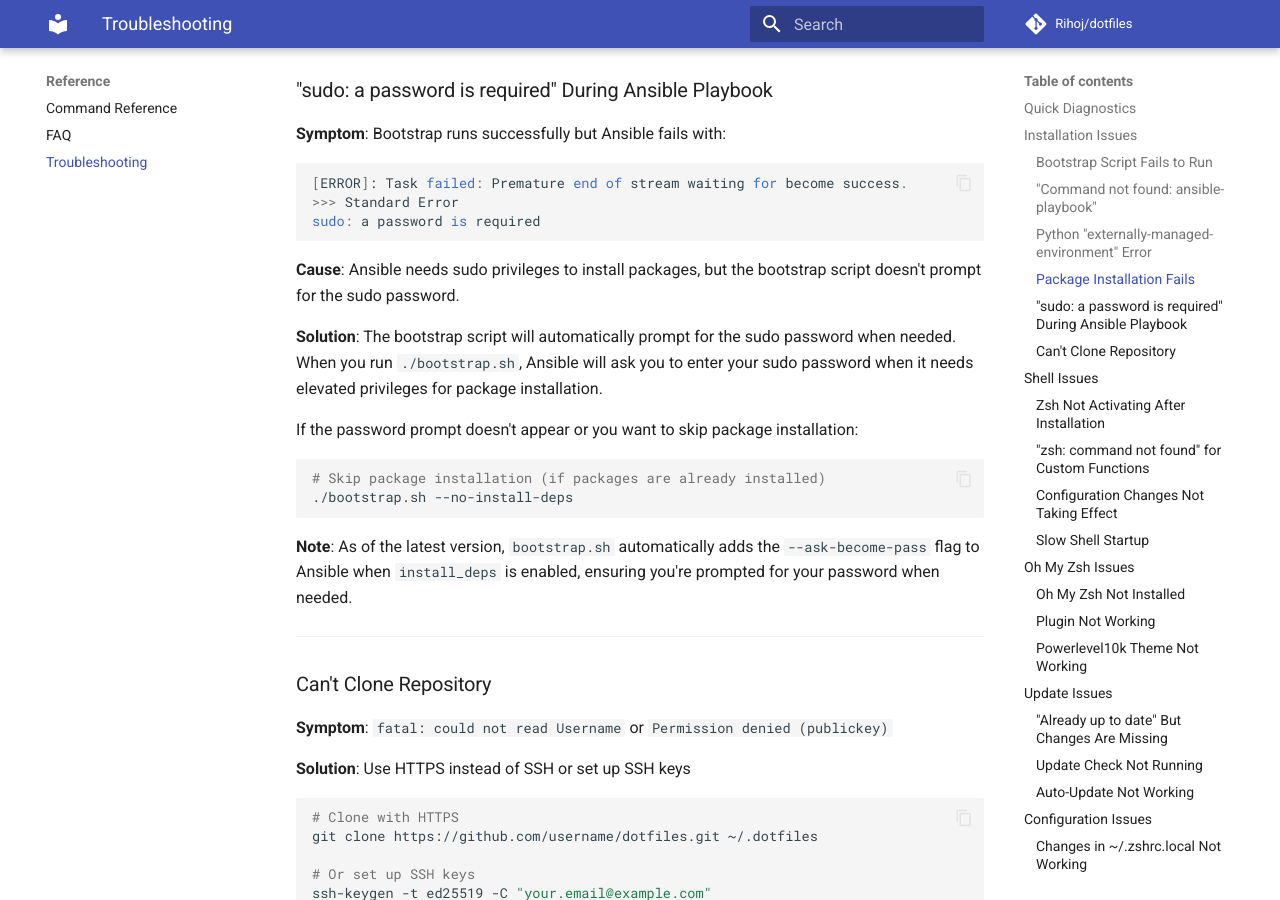
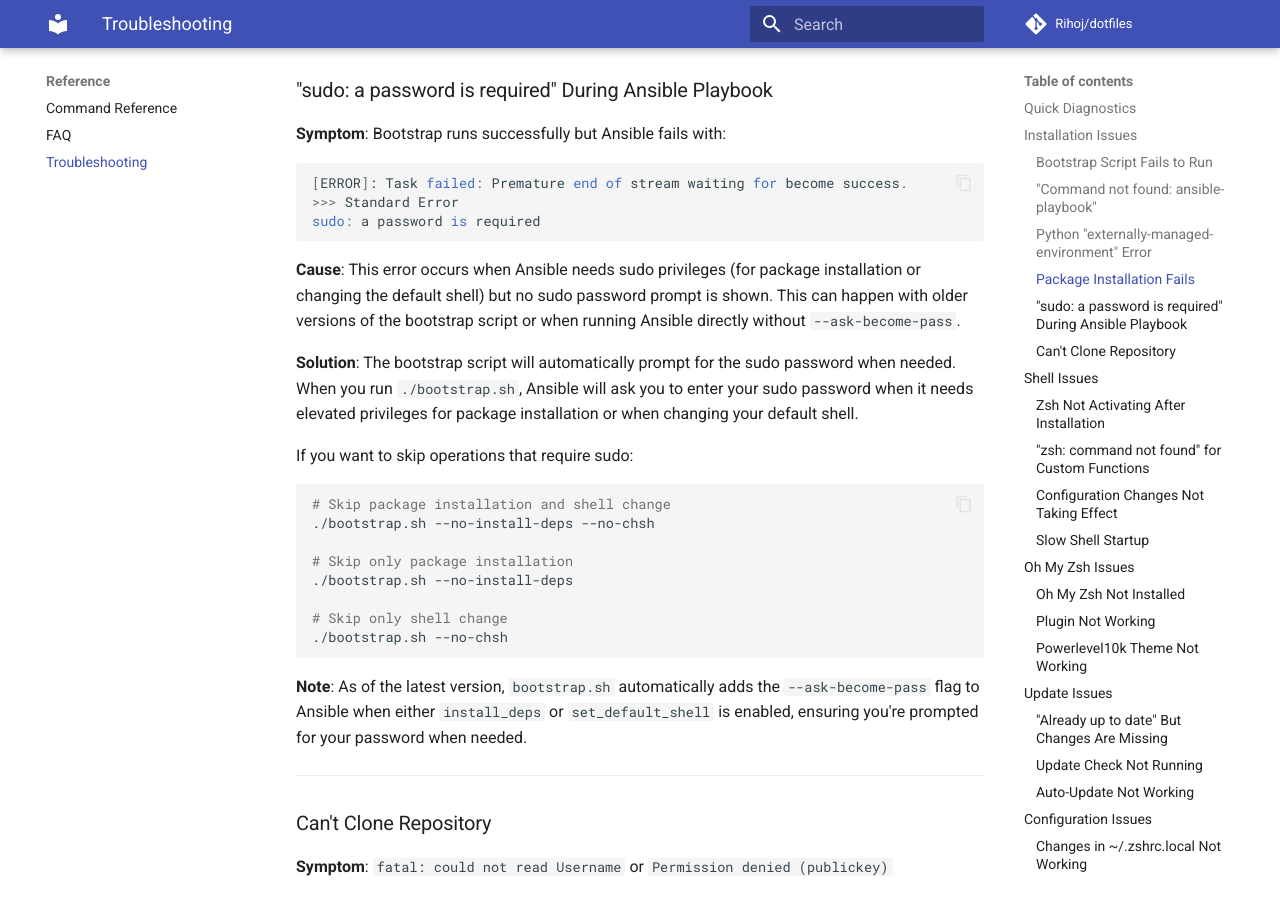
Before and after one commit to Rihoj/dotfiles, an MkDocs documentation site: the page built from docs/troubleshooting.md, in a window 1280 px wide and 900 px high, scrolled down 3052 px. Built offline with MkDocs 1.6.1 and Material for MkDocs 9.7.7, drawn with Linux system fonts in a browser that asks for light colours; comment, search, counter and statistics services are not loaded.

Commit message:
Update documentation to clarify sudo is needed for both package installation and shell changes
Co-authored-by: Rihoj <1520296+Rihoj@users.noreply.github.com>

````diff
--- a/docs/troubleshooting.md
+++ b/docs/troubleshooting.md
@@ -155,17 +155,23 @@ sudo pacman -S git curl zsh vim
 sudo: a password is required
 ```
 
-**Cause**: Ansible needs sudo privileges to install packages, but the bootstrap script doesn't prompt for the sudo password.
+**Cause**: This error occurs when Ansible needs sudo privileges (for package installation or changing the default shell) but no sudo password prompt is shown. This can happen with older versions of the bootstrap script or when running Ansible directly without `--ask-become-pass`.
 
-**Solution**: The bootstrap script will automatically prompt for the sudo password when needed. When you run `./bootstrap.sh`, Ansible will ask you to enter your sudo password when it needs elevated privileges for package installation.
+**Solution**: The bootstrap script will automatically prompt for the sudo password when needed. When you run `./bootstrap.sh`, Ansible will ask you to enter your sudo password when it needs elevated privileges for package installation or when changing your default shell.
 
-If the password prompt doesn't appear or you want to skip package installation:
+If you want to skip operations that require sudo:
 ```bash
-# Skip package installation (if packages are already installed)
+# Skip package installation and shell change
+./bootstrap.sh --no-install-deps --no-chsh
+
+# Skip only package installation
 ./bootstrap.sh --no-install-deps
+
+# Skip only shell change
+./bootstrap.sh --no-chsh
 ```
 
-**Note**: As of the latest version, `bootstrap.sh` automatically adds the `--ask-become-pass` flag to Ansible when `install_deps` is enabled, ensuring you're prompted for your password when needed.
+**Note**: As of the latest version, `bootstrap.sh` automatically adds the `--ask-become-pass` flag to Ansible when either `install_deps` or `set_default_shell` is enabled, ensuring you're prompted for your password when needed.
 
 ---
 
````
Also changed, not shown: docs/getting-started.md (+2 -2 lines).
